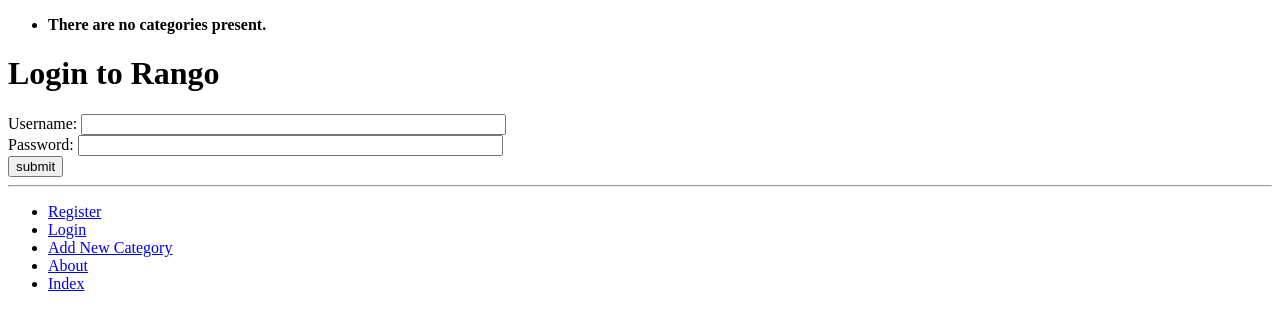
After one commit to bryanye97/Tango-With-Django-1.10, a Django app: page /rango/login/ in a window 1280 px wide. The commit adds this page. Shown: the top 330 px of the page. Run offline with Django 3.2, Linux system fonts and the light colour scheme; data that the repository does not hold is empty.

Commit message:
Completed User Authentication

```diff
--- a/src/rango/urls.py
+++ b/src/rango/urls.py
@@ -10,4 +10,7 @@ urlpatterns = [
     url(r'^category/(?P<category_name_slug>[\w\-]+)/$', rango_views.show_category, name='show_category'),
     url(r'^category/(?P<category_name_slug>[\w\-]+)/add_page/$', rango_views.add_page, name='add_page'),
     url(r'^register/', rango_views.register, name='register'),
+    url(r'^login/', rango_views.user_login, name='login'),
+    url(r'^logout/$', rango_views.user_logout, name='logout'),
+    url(r'^restricted/', rango_views.restricted, name='restricted'),
 ]
--- a/src/rango/views.py
+++ b/src/rango/views.py
@@ -1,5 +1,8 @@
 from django.shortcuts import render
-from django.http import HttpResponse
+from django.http import HttpResponse, HttpResponseRedirect
+from django.contrib.auth import authenticate, login, logout
+from django.contrib.auth.decorators import login_required
+from django.core.urlresolvers import reverse
 
 from rango.models import Category, Page
 from rango.forms import CategoryForm, PageForm, UserForm, UserProfileForm
@@ -117,3 +120,12 @@ def user_login(request):
             return HttpResponse("Invalid login details supplied")
     else:
         return render(request, 'rango/login.html', {})
+
+@login_required
+def restricted(request):
+    return render(request, 'rango/restricted.html', {})
+
+@login_required
+def user_logout(request):
+    logout(request)
+    return HttpResponseRedirect(reverse('index'))
--- a/src/tango_with_django_project/settings.py
+++ b/src/tango_with_django_project/settings.py
@@ -20,6 +20,8 @@ MEDIA_DIR = os.path.join(BASE_DIR, 'media')
 
 MEDIA_ROOT = MEDIA_DIR
 MEDIA_URL = '/media/'
+
+LOGIN_URL = '/rango/login/'
 
 
 
--- a/src/templates/rango/add_category.html
+++ b/src/templates/rango/add_category.html
@@ -8,6 +8,7 @@
 {% block body_block %}
 <h1>Add a Category</h1>
     <div>
+        {% if user.is_authenticated%}
             <form id="category_form" method="post" action="/rango/add_category/">
                 {% csrf_token %}
                 {% for hidden in form.hidden_fields %}
@@ -20,5 +21,8 @@
                 {% endfor %}
                 <input type="submit" name="submit" value="Create Category" />
             </form>
+        {% else %}
+            <strong>You must be logged in to add categories!</strong>
+        {% endif %}
     </div>
 {% endblock body_block %}
--- a/src/templates/rango/base.html
+++ b/src/templates/rango/base.html
@@ -25,10 +25,16 @@
         <hr  />
         <div>
             <ul>
+            {% if user.is_authenticated%}
+                <li><a href="{% url 'rango:restricted' %}">Restricted Page</a></li>
+                <li><a href="{% url 'rango:logout' %}">Logout</a></li>
+            {% else %}
+                <li><a href="{% url 'rango:register' %}">Register</a></li>
+                <li><a href="{% url 'rango:login' %}">Login</a></li>
+            {% endif %}
                 <li><a href="{% url 'rango:add_category' %}">Add New Category</a></li>
                 <li><a href="{% url 'rango:about' %}">About</a></li>
                 <li><a href="{% url 'rango:index' %}">Index</a></li>
-                <li><a href="{% url 'rango:register' %}">Register</a></li>
             </ul>
         </div>
     </body>
--- a/src/templates/rango/index.html
+++ b/src/templates/rango/index.html
@@ -8,7 +8,11 @@
 {% block body_block %}
     <h1>Rango says...</h1>
     <div>
-        hey there partner!
+        {% if user.is_authenticated %}
+            howdy {{ user.username }}
+        {% else %}
+            hey there partner!
+        {% endif %}
     </div>
     <div>
         <div>
--- /dev/null
+++ b/src/templates/rango/login.html
@@ -0,0 +1,16 @@
+{% extends 'rango/base.html' %}
+{% load staticfiles %}
+
+{% block title_block %}
+    Login
+{% endblock title_block %}
+
+{% block body_block %}
+    <h1>Login to Rango</h1>
+    <form id="login_form" method="post" action="{% url 'rango:login' %}">
+        {% csrf_token %}
+        Username: <input type="text" name="username" value="" size="50" /> <br />
+        Password: <input type="password" name="password" value="" size="50" /> <br />
+        <input type="submit" value="submit" />
+    </form>
+{% endblock body_block %}
```
Also changed, not shown: src/templates/rango/add_page.html (+6 -1 lines), src/templates/rango/restricted.html (added, +10 -0 lines). Lines whose indentation alone changed are shown as unchanged.
